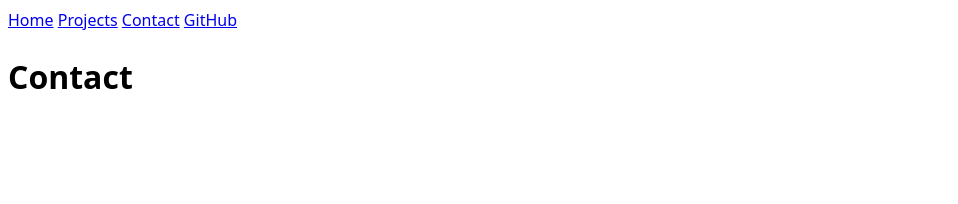
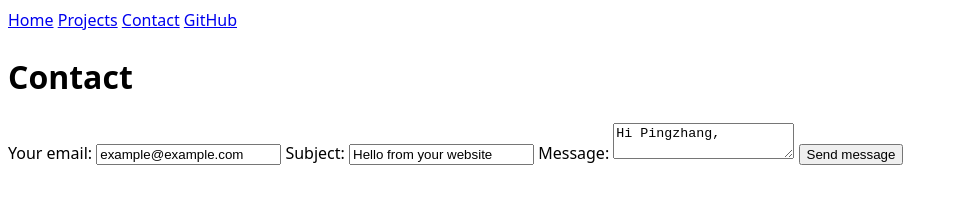
Before and after one commit to pix001-hue/DSC106, a plain HTML site: page contact/index.html in a window 1280 px wide. Shown: the whole page, without its empty margins (0-958 px from the left). Drawn offline with Linux system fonts and the light colour scheme.

Commit message:
Update index.html

```diff
--- a/contact/index.html
+++ b/contact/index.html
@@ -15,5 +15,24 @@
     </nav>
 
     <h1>Contact</h1>
+
+    <form action="mailto:pingzhangxu@gmail.com" method="POST" enctype="text/plain">
+        <label>
+            Your email:
+            <input type="email" name="email" value="example@example.com">
+        </label>
+
+        <label>
+            Subject:
+            <input name="subject" value="Hello from your website">
+        </label>
+
+        <label>
+            Message:
+            <textarea name="body">Hi Pingzhang,</textarea>
+        </label>
+
+        <button>Send message</button>
+    </form>
 </body>
 </html>
```
